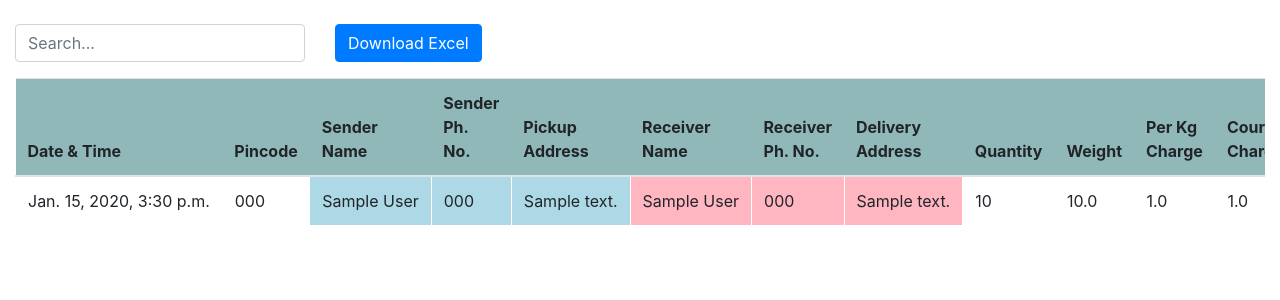
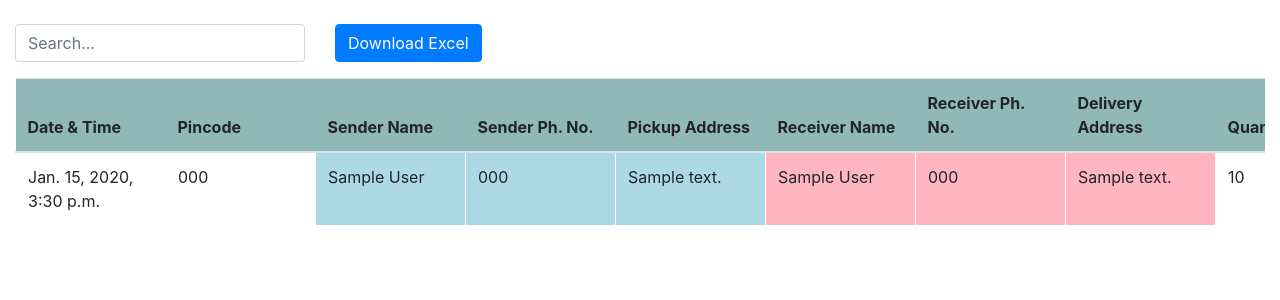
Before and after one commit to Harsh1849/SDL_Django, a Django app: page /admin_panel/ in a window 1280 px wide. Shown: the part 64-364 px from the top of the page. Run offline with Django 4.2, Linux system fonts and the light colour scheme; a user stored in the database is signed in; tables that the repository leaves empty hold one stand-in row (values such as "Sample post"); some libraries are stand-ins or nearby versions.

Commit message:
admin panel changes

```diff
--- a/admin_panel/static/css/admin_panel.css
+++ b/admin_panel/static/css/admin_panel.css
@@ -6,13 +6,11 @@ header, footer {
 }
 
 .is-oda-true {
-    background-color: rgb(210, 88, 88);
-    color: white;
+    color: rgb(255, 0, 0);
 }
 
 .is-oda-false {
-    background-color: rgb(100, 185, 134);
-    color: white;
+    color: rgb(100, 185, 134);
 }
 
 th {
@@ -20,21 +18,18 @@ th {
 }
 
 td {
+    min-width: 150px;
+    max-width: 200px;
     border: 0.5px solid white;
+    white-space: normal !important;
+    word-wrap: break-word;
 }
+
 
 tr.is-filtered {
     background-color: #f0f0f0;
 }
 
-.table-responsive td {
-    white-space: nowrap;
-}
-
-.table-responsive .table {
-    width: 100%;
-    max-width: 100%;
-}
 
 .sender-column {
     background-color: lightblue; /* Change the color to your preferred color */
@@ -45,6 +40,6 @@ tr.is-filtered {
 }
 
 .total-amount-column {
-    background-color: rgb(5, 248, 5); /* Change the color to your preferred color */
+    background-color: rgb(112, 189, 137); /* Change the color to your preferred color */
     font-weight: bold;
 }
--- a/admin_panel/templates/admin_panel.html
+++ b/admin_panel/templates/admin_panel.html
@@ -79,7 +79,11 @@
                                 <td>{{data.per_kg_charge}}</td>
                                 <td>{{data.courier_charge}}</td>
                                 <td class="{% if data.ODA_charge %} is-oda-true {% else %} is-oda-false {% endif %}">{{data.ODA_charge}}</td>
-                                <td tabindex="-1" class="{% if data.is_ODA %} is-oda-true {% else %} is-oda-false {% endif %}">{{data.is_ODA}}</td>
+                                <td tabindex="-1">
+                                    <div class="{% if data.is_ODA %} btn btn-danger {% else %} btn btn-success {% endif %}">
+                                        {{data.is_ODA}}
+                                    </div>
+                                </td>
                                 <td class="total-amount-column">{{data.total_amount}}</td>
                             </tr>
                         {% endfor %}
```
